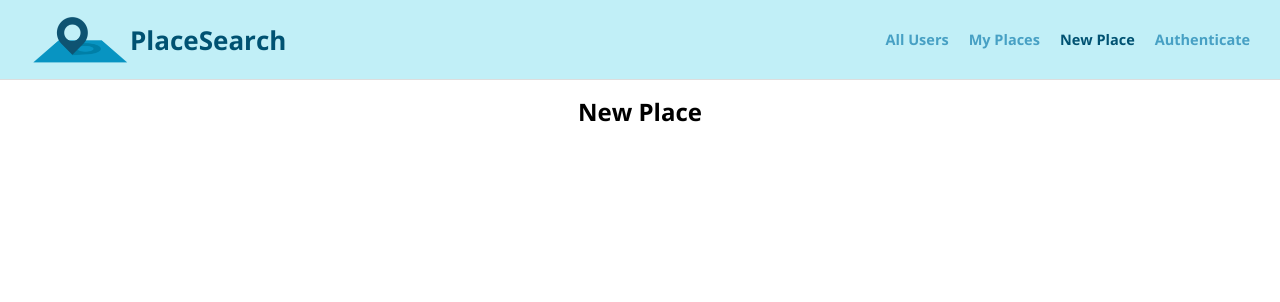
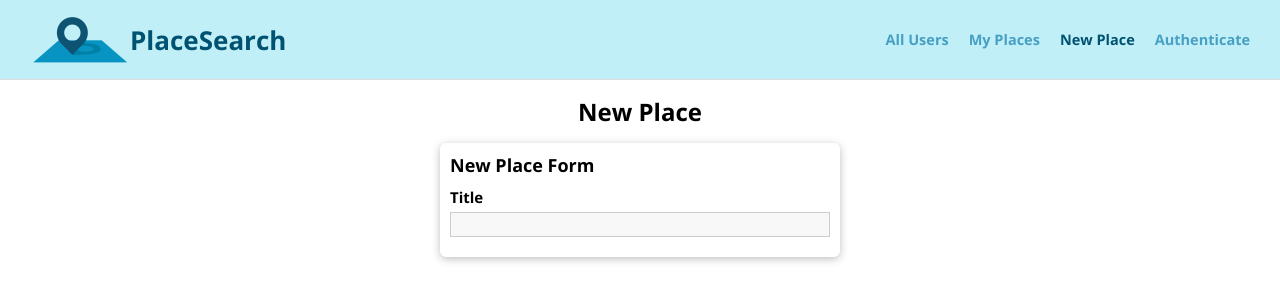
Before and after one commit to robert-laws/practice-june-2020-mern-app, a React (Create React App) app in the folder client/: page /places/new in a window 1280 px wide. Shown: the top 302 px of the page. Built offline with nearby package versions, Linux system fonts and the light colour scheme; the HTML template or start-up script is replaced by a standard one.

Commit message:
add basic validation setup

```diff
--- a/client/src/places/pages/NewPlace.js
+++ b/client/src/places/pages/NewPlace.js
@@ -1,9 +1,22 @@
 import React from 'react';
+
+import Input from '../../shared/components/FormElements/Input';
+import { VALIDATOR_REQUIRE } from '../../shared/util/validators';
 
 const NewPlace = () => {
   return (
     <div className='new-place'>
       <h2>New Place</h2>
+      <form className='place-form'>
+        <h6>New Place Form</h6>
+        <Input
+          type='text'
+          element='input'
+          label='Title'
+          validators={[VALIDATOR_REQUIRE()]}
+          errorText='Please enter a valid title'
+        />
+      </form>
     </div>
   );
 };
--- a/client/src/sass/shared/_form.scss
+++ b/client/src/sass/shared/_form.scss
@@ -19,3 +19,62 @@
     color: #000;
   }
 }
+
+.place-form {
+  list-style: none;
+  margin: 1.5rem auto;
+  padding: 1rem;
+  width: 90%;
+  max-width: 40rem;
+  box-shadow: 0 2px 8px rgba(0, 0, 0, 0.26);
+  border-radius: 6px;
+  background: white;
+
+  font-size: 1.5rem;
+}
+
+.form-control {
+  margin: 1rem 0;
+
+  label,
+  input,
+  textarea {
+    display: block;
+  }
+
+  label {
+    font-weight: bold;
+    margin-bottom: 0.5rem;
+  }
+
+  input,
+  textarea {
+    width: 100%;
+    font: inherit;
+    border: 1px solid #ccc;
+    background: #f8f8f8;
+    padding: 0.15rem 0.25rem;
+  }
+
+  input:focus,
+  textarea:focus {
+    outline: none;
+    background: #ebebeb;
+    border-color: #510077;
+  }
+
+  &--invalid label,
+  &--invalid p {
+    color: red;
+  }
+
+  &--invalid p {
+    margin-top: 0.75rem;
+  }
+
+  &--invalid input,
+  &--invalid textarea {
+    border-color: red;
+    background: #ffd1d1;
+  }
+}
--- /dev/null
+++ b/client/src/shared/components/FormElements/Input.js
@@ -0,0 +1,82 @@
+import React, { useReducer } from 'react';
+
+import { validate } from '../../util/validators';
+
+const inputReducer = (state, action) => {
+  switch (action.type) {
+    case 'CHANGE':
+      return {
+        ...state,
+        value: action.payload,
+        isValid: validate(action.payload, action.validators),
+      };
+
+    case 'TOUCH':
+      return {
+        ...state,
+        isTouched: true,
+      };
+
+    default:
+      return state;
+  }
+};
+
+const Input = ({
+  id,
+  label,
+  element,
+  type,
+  placeholder,
+  errorText,
+  validators,
+  rows = 3,
+}) => {
+  const [inputState, dispatch] = useReducer(inputReducer, {
+    value: '',
+    isTouched: false,
+    isValid: false,
+  });
+
+  const handleChange = (event) => {
+    dispatch({ type: 'CHANGE', payload: event.target.value, validators });
+  };
+
+  const handleBlur = () => {
+    dispatch({ type: 'TOUCH' });
+  };
+
+  const formElement =
+    element === 'input' ? (
+      <input
+        id={id}
+        type={type}
+        placeholder={placeholder}
+        onChange={handleChange}
+        onBlur={handleBlur}
+        value={inputState.value}
+      />
+    ) : (
+      <textarea
+        id={id}
+        rows={rows}
+        onChange={handleChange}
+        onBlur={handleBlur}
+        value={inputState.value}
+      />
+    );
+
+  return (
+    <div
+      className={`form-control ${
+        !inputState.isValid && inputState.isTouched && 'form-control--invalid'
+      }`}
+    >
+      <label htmlFor={id}>{label}</label>
+      {formElement}
+      {!inputState.isValid && inputState.isTouched && <p>{errorText}</p>}
+    </div>
+  );
+};
+
+export default Input;
--- /dev/null
+++ b/client/src/shared/util/validators.js
@@ -0,0 +1,46 @@
+const VALIDATOR_TYPE_REQUIRE = 'REQUIRE';
+const VALIDATOR_TYPE_MINLENGTH = 'MINLENGTH';
+const VALIDATOR_TYPE_MAXLENGTH = 'MAXLENGTH';
+const VALIDATOR_TYPE_MIN = 'MIN';
+const VALIDATOR_TYPE_MAX = 'MAX';
+const VALIDATOR_TYPE_EMAIL = 'EMAIL';
+const VALIDATOR_TYPE_FILE = 'FILE';
+
+export const VALIDATOR_REQUIRE = () => ({ type: VALIDATOR_TYPE_REQUIRE });
+export const VALIDATOR_FILE = () => ({ type: VALIDATOR_TYPE_FILE });
+export const VALIDATOR_MINLENGTH = (val) => ({
+  type: VALIDATOR_TYPE_MINLENGTH,
+  val: val,
+});
+export const VALIDATOR_MAXLENGTH = (val) => ({
+  type: VALIDATOR_TYPE_MAXLENGTH,
+  val: val,
+});
+export const VALIDATOR_MIN = (val) => ({ type: VALIDATOR_TYPE_MIN, val: val });
+export const VALIDATOR_MAX = (val) => ({ type: VALIDATOR_TYPE_MAX, val: val });
+export const VALIDATOR_EMAIL = () => ({ type: VALIDATOR_TYPE_EMAIL });
+
+export const validate = (value, validators) => {
+  let isValid = true;
+  for (const validator of validators) {
+    if (validator.type === VALIDATOR_TYPE_REQUIRE) {
+      isValid = isValid && value.trim().length > 0;
+    }
+    if (validator.type === VALIDATOR_TYPE_MINLENGTH) {
+      isValid = isValid && value.trim().length >= validator.val;
+    }
+    if (validator.type === VALIDATOR_TYPE_MAXLENGTH) {
+      isValid = isValid && value.trim().length <= validator.val;
+    }
+    if (validator.type === VALIDATOR_TYPE_MIN) {
+      isValid = isValid && +value >= validator.val;
+    }
+    if (validator.type === VALIDATOR_TYPE_MAX) {
+      isValid = isValid && +value <= validator.val;
+    }
+    if (validator.type === VALIDATOR_TYPE_EMAIL) {
+      isValid = isValid && /^\S+@\S+\.\S+$/.test(value);
+    }
+  }
+  return isValid;
+};
```
